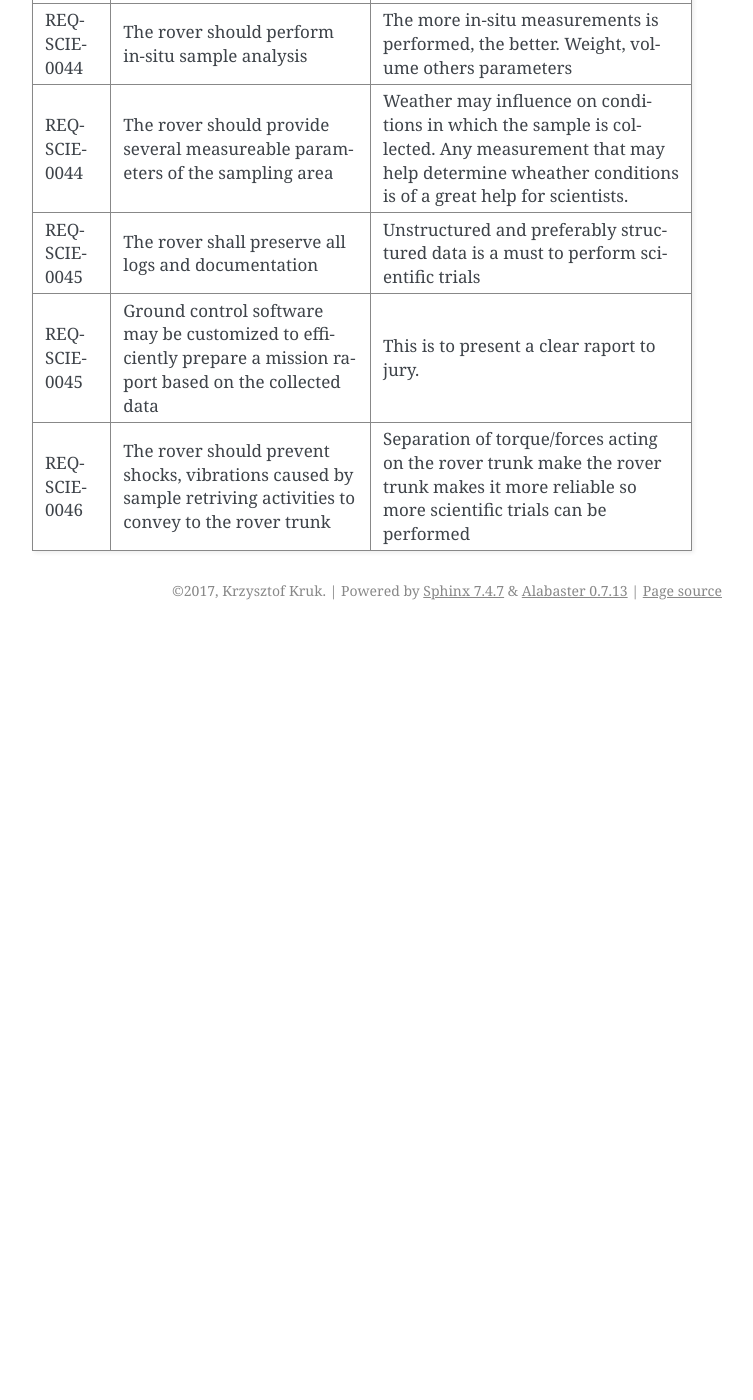
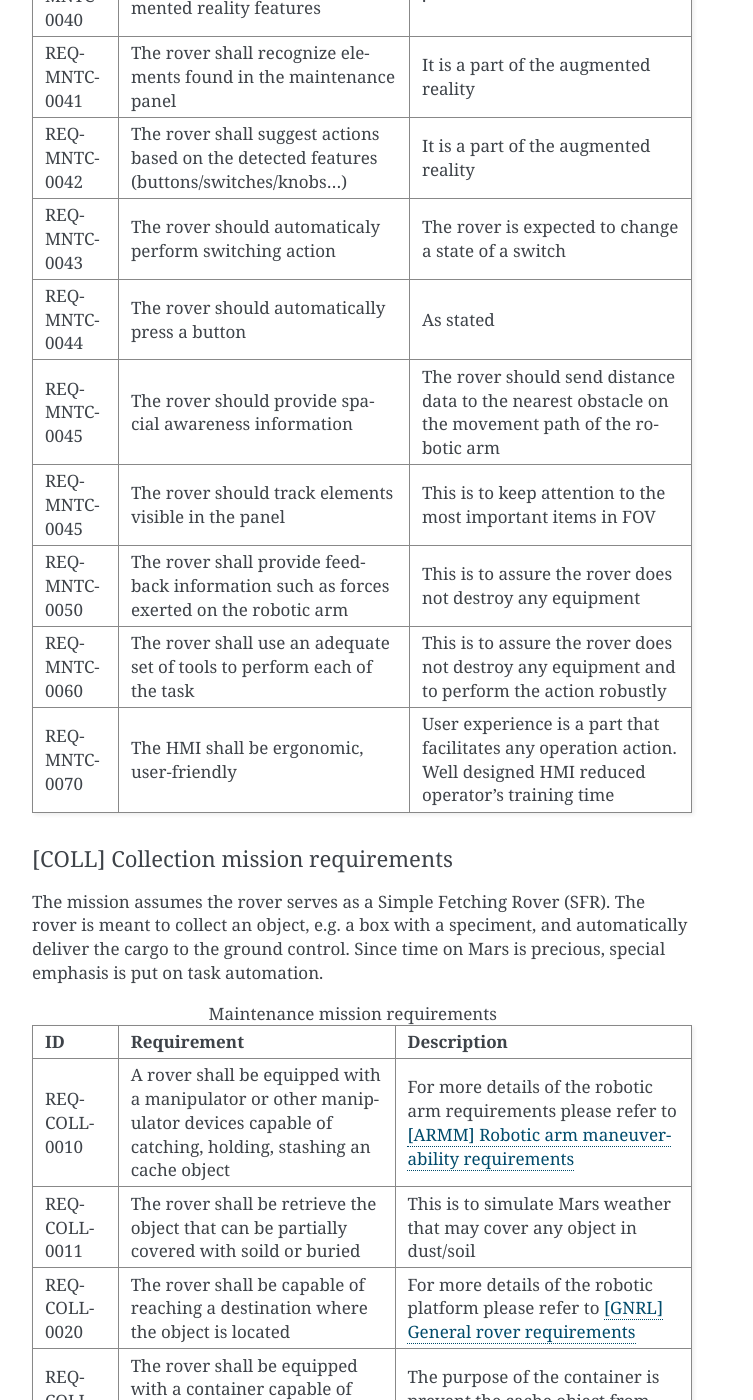
Before and after one commit to krkruk/OrionDoc, a Sphinx documentation site: the page built from source/documents/requirements/system_requirements_document.rst, in a window 1280 px wide and 1400 px high, scrolled down 9405 px. Shown: the whole window, without its empty margins (388-1141 px from the left). Built offline with Sphinx 7.4.7, drawn with Linux system fonts in a browser that asks for light colours; before the commit the page ends 10035 px from its top, so only the background shows below that; some of the changed text lies outside the part shown.

Commit message:
Add Collection Mission Requirements

```diff
--- a/source/common/acronyms/acronyms_table.rst
+++ b/source/common/acronyms/acronyms_table.rst
@@ -20,3 +20,7 @@
    * - SW
      - Software
      - A set of commands to be executed on a computer, expressed in a human-readable format
+
+   * - SFR
+     - Simple Fetching Rover
+     - A type of a Mars rover that supposed to quickly transport an object, e.g. a boxed specimen, to the ground control
--- a/source/common/templates/generic_template.rst
+++ b/source/common/templates/generic_template.rst
@@ -18,14 +18,14 @@
 
 
 Acronyms
-================================================================================
+--------------------------------------------------------------------------------
 
 .. A list of acronyms. If you have to add a new one, please add it into the included table
 
 .. include:: /common/acronyms/acronyms_table.rst
 
 Terms and definitions
-================================================================================
+--------------------------------------------------------------------------------
 
 .. A list of terms that require explanation to the reader.
 
@@ -37,7 +37,7 @@
 .. A list of applicable documents to be placed as a reference to the project.
    For some of the documents this part is non-mandatory.
 
-.. list-table:: Terms and definitions
+.. list-table:: Applicable documents
    :header-rows: 1
 
    * - Reference ID
--- a/source/documents/requirements/system_requirements_document.rst
+++ b/source/documents/requirements/system_requirements_document.rst
@@ -30,23 +30,37 @@
    * Mission-related requirements:
       * Scientific mission requirements
       * Maintenance mission requirements
-      * Collection traversal requirements
+      * Collection mission requirements
       * Autonomous traversal requirements
 
 
 Acronyms
-================================================================================
+--------------------------------------------------------------------------------
 
 .. A list of acronyms. If you have to add a new one, please add it into the included table
 
 .. include:: /common/acronyms/acronyms_table.rst
 
 Terms and definitions
-================================================================================
+--------------------------------------------------------------------------------
 
 .. A list of terms that require explanation to the reader.
 
 .. include:: /common/terms/terms_table.rst
+
+Applicable documents
+================================================================================
+
+.. list-table:: Applicable documents
+   :header-rows: 1
+
+   * - Reference ID
+     - Title
+     - Short document description
+
+   * - [ERC-2018]
+     - European Rover Challenge 2018 - STUDENT Rules
+     - Rules and formula of ERC2018
 
 
 Requirements
@@ -233,104 +247,6 @@
 Mission-related requirements:
 --------------------------------------------------------------------------------
 
-[MNTC] Maintenance mission requirements
-++++++++++++++++++++++++++++++++++++++++++++++++++++++++++++++++++++++++++++++++
-
-.. list-table:: Maintenance mission requirements
-   :header-rows: 1
-
-   * - ID
-     - Requirement
-     - Description
-
-   * - REQ-MNTC-0010
-     - The rover shall be able to perform maintenance tasks
-     - Definition of the mission
-
-   * - REQ-MNTC-0011
-     - The rover shall be able to a state of a switch
-     - Switches are industrial grades
-
-   * - REQ-MNTC-0011
-     - The rover shall be able to rotate a knob
-     - Knobs set values presented/displayed in a display nearby (no further than 15cm from the knob)
-
-   * - REQ-MNTC-0012
-     - The rover shall be plug a high power plug IEC 60309
-     - One of the possible task to be performed on Mars
-
-   * - REQ-MNTC-0013
-     - The rover shall be able to probe voltage
-     - Voltage is expected to be in range of 1.0VDC to 24.0VDC
-
-   * - REQ-MNTC-0014
-     - Voltage measurement accuracy shall be no greater than 0.5V DC
-     - Measurement should not exceed 5% of tolerance
-
-   * - REQ-MNTC-0020
-     - The rover shall be able to access switches/buttons/knobs that are installed in any position
-     - Final position of an item is unknown
-
-   * - REQ-MNTC-0021
-     - The rovel shall be able to operate on control items located in range [.2; 1.5]m above the ground level
-     - General requirement
-
-   * - REQ-MNTC-0030
-     - The rover shall be able to detach protection lids/covers.
-     - Some of the items that control maintenance panel can be covered
-
-   * - REQ-MNTC-0030
-     - The rover shall automate some of the tasks
-     - The rover is a tool to be used by an astronaut. It should allow performing tasks with the least required astronaut's attention. Thus, automatization is expected.
-
-   * - REQ-MNTC-0031
-     - The rover should automatically retract the arm to the 'ready' position
-     - This is relieve an astronaut of simple, tiring tasks
-
-   * - REQ-MNTC-0032
-     - The rover should automatically retract the arm to the 'transport' position
-     - This is relieve an astronaut of simple, tiring tasks
-
-   * - REQ-MNTC-0040
-     - The rover shall provide augmented reality features
-     - .
-
-   * - REQ-MNTC-0041
-     - The rover shall recognize elements found in the maintenance panel
-     - It is a part of the augmented reality
-
-   * - REQ-MNTC-0042
-     - The rover shall suggest actions based on the detected features (buttons/switches/knobs...)
-     - It is a part of the augmented reality
-
-   * - REQ-MNTC-0043
-     - The rover should automaticaly perform switching action
-     - The rover is expected to change a state of a switch
-
-   * - REQ-MNTC-0044
-     - The rover should automatically press a button
-     - As stated
-
-   * - REQ-MNTC-0045
-     - The rover should provide spacial awareness information
-     - The rover should send distance data to the nearest obstacle on the movement path of the robotic arm
-
-   * - REQ-MNTC-0045
-     - The rover should track elements visible in the panel
-     - This is to keep attention to the most important items in FOV
-
-   * - REQ-MNTC-0050
-     - The rover shall provide feedback information such as forces exerted on the robotic arm
-     - This is to assure the rover does not destroy any equipment
-
-   * - REQ-MNTC-0060
-     - The rover shall use an adequate set of tools to perform each of the task
-     - This is to assure the rover does not destroy any equipment and to perform the action robustly
-
-   * - REQ-MNTC-0070
-     - The HMI shall be ergonomic, user-friendly
-     - User experience is a part that facilitates any operation action. Well designed HMI reduced operator's training time
-
 
 [SCIE] Scientific mission requirements
 ++++++++++++++++++++++++++++++++++++++++++++++++++++++++++++++++++++++++++++++++
@@ -437,3 +353,168 @@
    * - REQ-SCIE-0046
      - The rover should prevent shocks, vibrations caused by sample retriving activities to convey to the rover trunk
      - Separation of torque/forces acting on the rover trunk make the rover trunk makes it more reliable so more scientific trials can be performed
+
+
+[MNTC] Maintenance mission requirements
+++++++++++++++++++++++++++++++++++++++++++++++++++++++++++++++++++++++++++++++++
+
+.. list-table:: Maintenance mission requirements
+   :header-rows: 1
+
+   * - ID
+     - Requirement
+     - Description
+
+   * - REQ-MNTC-0010
+     - The rover shall be able to perform maintenance tasks
+     - Definition of the mission
+
+   * - REQ-MNTC-0011
+     - The rover shall be able to a state of a switch
+     - Switches are industrial grades
+
+   * - REQ-MNTC-0011
+     - The rover shall be able to rotate a knob
+     - Knobs set values presented/displayed in a display nearby (no further than 15cm from the knob)
+
+   * - REQ-MNTC-0012
+     - The rover shall be plug a high power plug IEC 60309
+     - One of the possible task to be performed on Mars
+
+   * - REQ-MNTC-0013
+     - The rover shall be able to probe voltage
+     - Voltage is expected to be in range of 1.0VDC to 24.0VDC
+
+   * - REQ-MNTC-0014
+     - Voltage measurement accuracy shall be no greater than 0.5V DC
+     - Measurement should not exceed 5% of tolerance
+
+   * - REQ-MNTC-0020
+     - The rover shall be able to access switches/buttons/knobs that are installed in any position
+     - Final position of an item is unknown
+
+   * - REQ-MNTC-0021
+     - The rovel shall be able to operate on control items located in range [.2; 1.5]m above the ground level
+     - General requirement
+
+   * - REQ-MNTC-0030
+     - The rover shall be able to detach protection lids/covers.
+     - Some of the items that control maintenance panel can be covered
+
+   * - REQ-MNTC-0030
+     - The rover shall automate some of the tasks
+     - The rover is a tool to be used by an astronaut. It should allow performing tasks with the least required astronaut's attention. Thus, automatization is expected.
+
+   * - REQ-MNTC-0031
+     - The rover should automatically retract the arm to the 'ready' position
+     - This is relieve an astronaut of simple, tiring tasks
+
+   * - REQ-MNTC-0032
+     - The rover should automatically retract the arm to the 'transport' position
+     - This is relieve an astronaut of simple, tiring tasks
+
+   * - REQ-MNTC-0040
+     - The rover shall provide augmented reality features
+     - .
+
+   * - REQ-MNTC-0041
+     - The rover shall recognize elements found in the maintenance panel
+     - It is a part of the augmented reality
+
+   * - REQ-MNTC-0042
+     - The rover shall suggest actions based on the detected features (buttons/switches/knobs...)
+     - It is a part of the augmented reality
+
+   * - REQ-MNTC-0043
+     - The rover should automaticaly perform switching action
+     - The rover is expected to change a state of a switch
+
+   * - REQ-MNTC-0044
+     - The rover should automatically press a button
+     - As stated
+
+   * - REQ-MNTC-0045
+     - The rover should provide spacial awareness information
+     - The rover should send distance data to the nearest obstacle on the movement path of the robotic arm
+
+   * - REQ-MNTC-0045
+     - The rover should track elements visible in the panel
+     - This is to keep attention to the most important items in FOV
+
+   * - REQ-MNTC-0050
+     - The rover shall provide feedback information such as forces exerted on the robotic arm
+     - This is to assure the rover does not destroy any equipment
+
+   * - REQ-MNTC-0060
+     - The rover shall use an adequate set of tools to perform each of the task
+     - This is to assure the rover does not destroy any equipment and to perform the action robustly
+
+   * - REQ-MNTC-0070
+     - The HMI shall be ergonomic, user-friendly
+     - User experience is a part that facilitates any operation action. Well designed HMI reduced operator's training time
+
+
+[COLL] Collection mission requirements
+++++++++++++++++++++++++++++++++++++++++++++++++++++++++++++++++++++++++++++++++
+
+The mission assumes the rover serves as a Simple Fetching Rover (SFR). The rover is meant to collect an object, e.g. a box with a speciment, and automatically deliver the cargo to the ground control. Since time on Mars is precious, special emphasis is put on task automation.
+
+
+.. list-table:: Maintenance mission requirements
+   :header-rows: 1
+
+   * - ID
+     - Requirement
+     - Description
+
+   * - REQ-COLL-0010
+     - A rover shall be equipped with a manipulator or other manipulator devices capable of catching, holding, stashing an cache object
+     - For more details of the robotic arm requirements please refer to `[ARMM] Robotic arm maneuverability requirements`_
+
+   * - REQ-COLL-0011
+     - The rover shall be retrieve the object that can be partially covered with soild or buried
+     - This is to simulate Mars weather that may cover any object in dust/soil
+
+   * - REQ-COLL-0020
+     - The rover shall be capable of reaching a destination where the object is located
+     - For more details of the robotic platform please refer to `[GNRL] General rover requirements`_
+
+   * - REQ-COLL-0030
+     - The rover shall be equipped with a container capable of storing a predefined cache object
+     - The purpose of the container is prevent the cache object from damage
+
+   * - REQ-COLL-0031
+     - The rover shall be equipped with at least 4 cache containers
+     - This is required to complete the task (3 object to be cached) + 1 extra slot as a backup
+
+   * - REQ-COLL-0032
+     - The container should keep a cache object vertically
+     - General rule
+
+   * - REQ-COLL-0033
+     - The container shall immobilize a cache object
+     - This is to keep the object safe
+
+   * - REQ-COLL-0034
+     - The container shall be able to store a cylinder as described in the [ERC-2018]
+     - General rule
+
+   * - REQ-COLL-0035
+     - The design of the container should be focused on facilitation if the object insertion
+     - This is to reduce a risk of loosing and/or destroying the object when placing in the container
+
+   * - REQ-COLL-0040
+     - The rover should provide some task automation
+     - This is to provide robust performance of the rover
+
+   * - REQ-COLL-0041
+     - The rover should automatically detect the cache object
+     - This is a part of rover's augmented reality to relieve an astronaut in tele-operation
+
+   * - REQ-COLL-0042
+     - The rover should automatically approach the cache object
+     - This is to automate simple tasks and relieve an astronaut/operator in tele-operation
+
+   * - REQ-COLL-0043
+     - The rover should automatically pick up the cache object
+     - This is to automate simple tasks and relieve an astronaut/operator in tele-operation
```
